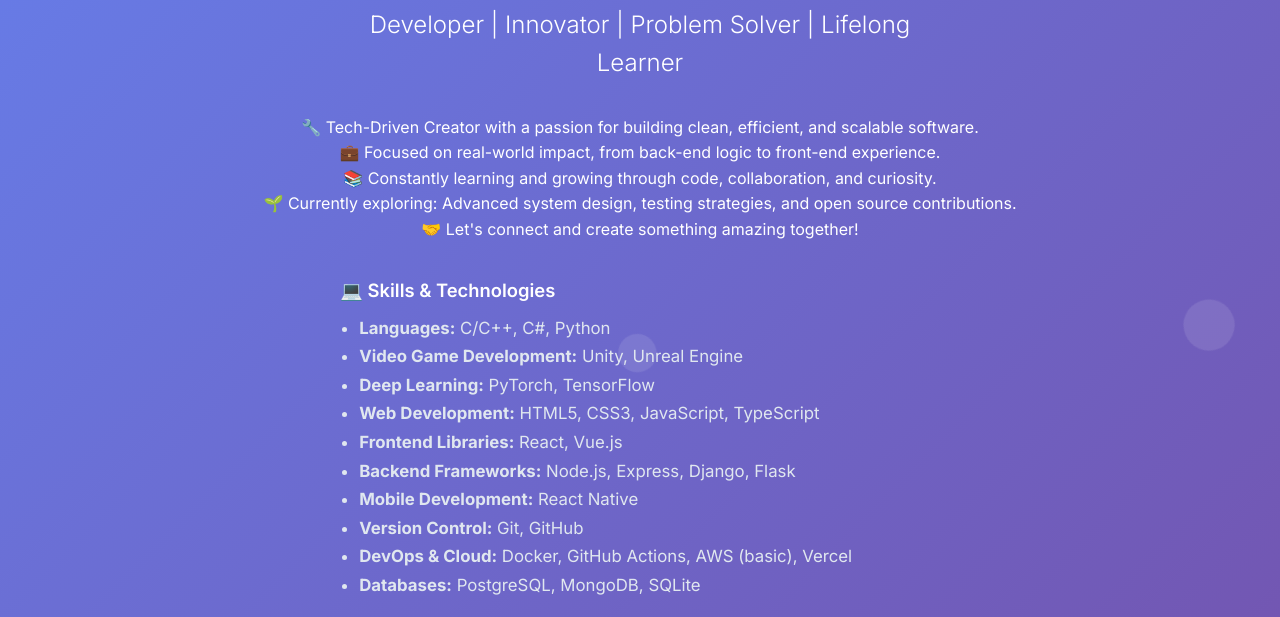
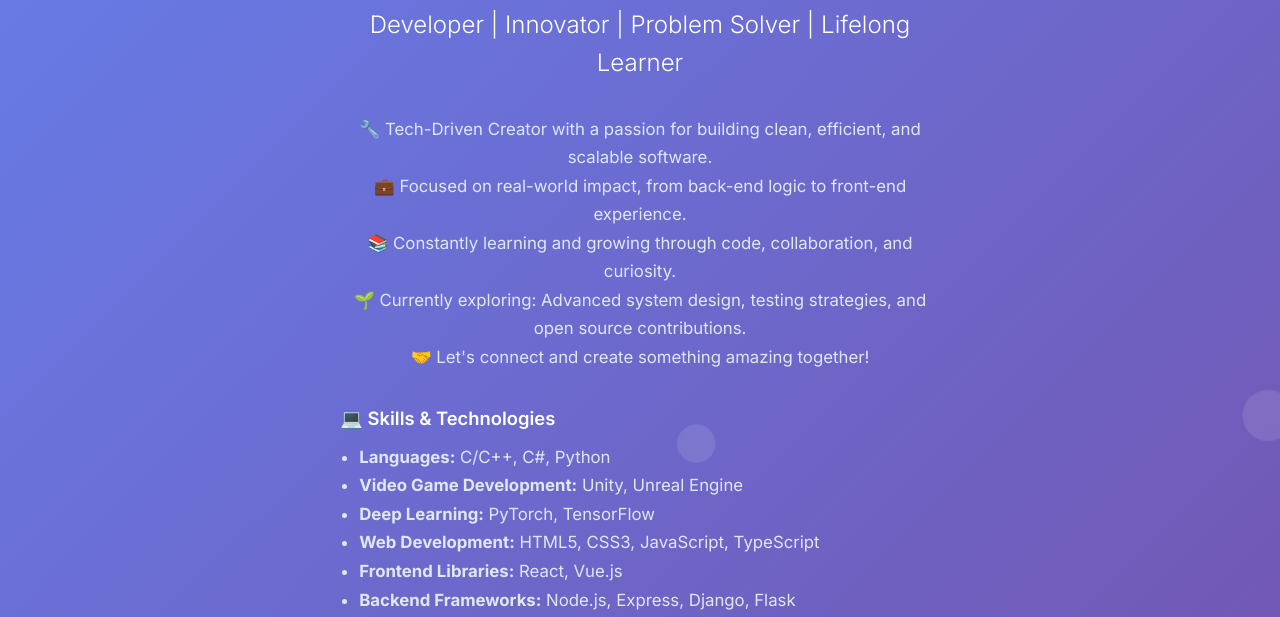
Before and after one commit to aturs3001/portfolio-, a plain HTML site: page index.html in a window 1280 px wide. Shown: the part 183-800 px from the top of the page. Drawn offline with Linux system fonts and the light colour scheme.

Commit message:
Update hero section description for improved layout and readability

```diff
--- a/index.html
+++ b/index.html
@@ -641,7 +641,7 @@
             <br>
             <h1>👋 Hello, My Name is Aric Hurkman</h1>
             <p class="subtitle">Developer | Innovator | Problem Solver | Lifelong Learner</p>
-            <div class="hero-description">
+            <div class="hero-description", style="margin:2rem auto 1rem auto; max-width:600px; text-align:left; color:#e0e7ef; font-size:1.05rem; line-height:1.7;">
                 <ul style="list-style:none; padding:0; margin:0; text-align: center;">
                     <li>🔧 Tech-Driven Creator with a passion for building clean, efficient, and scalable software.</li>
                     <li>💼 Focused on real-world impact, from back-end logic to front-end experience.</li>
```
